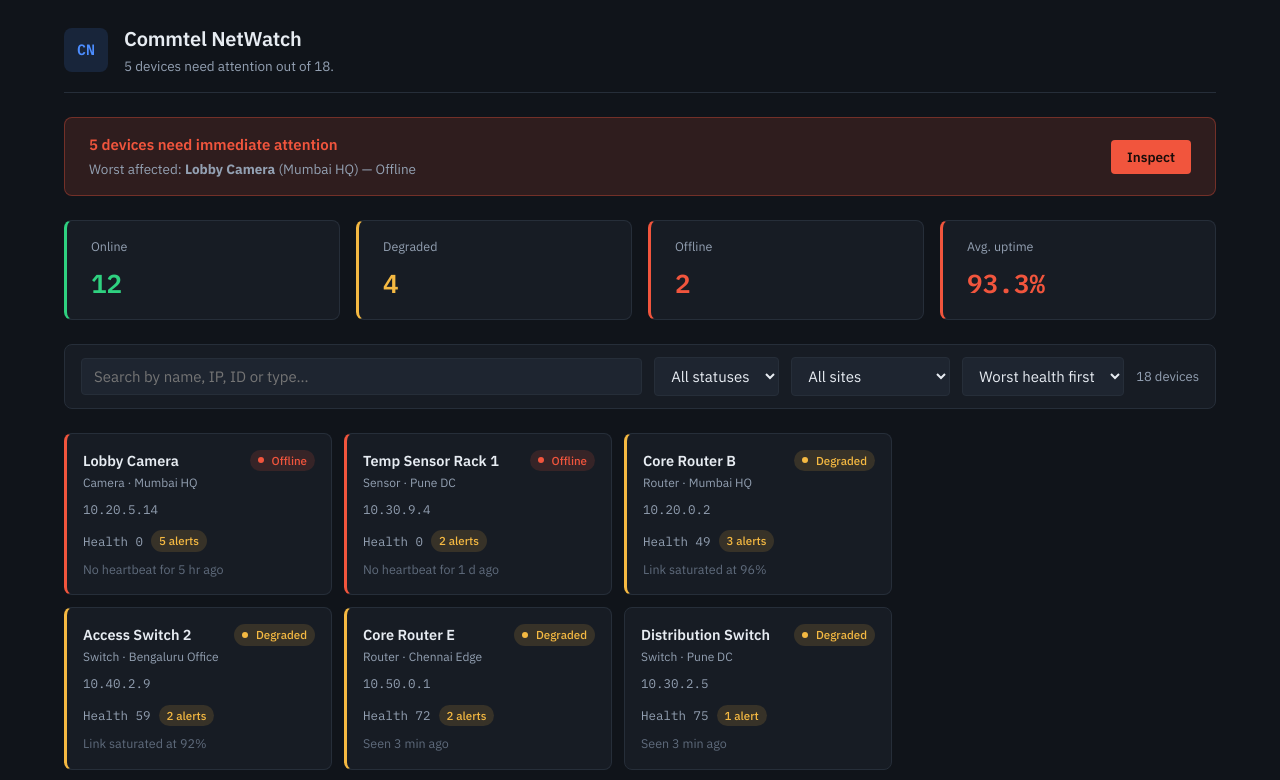
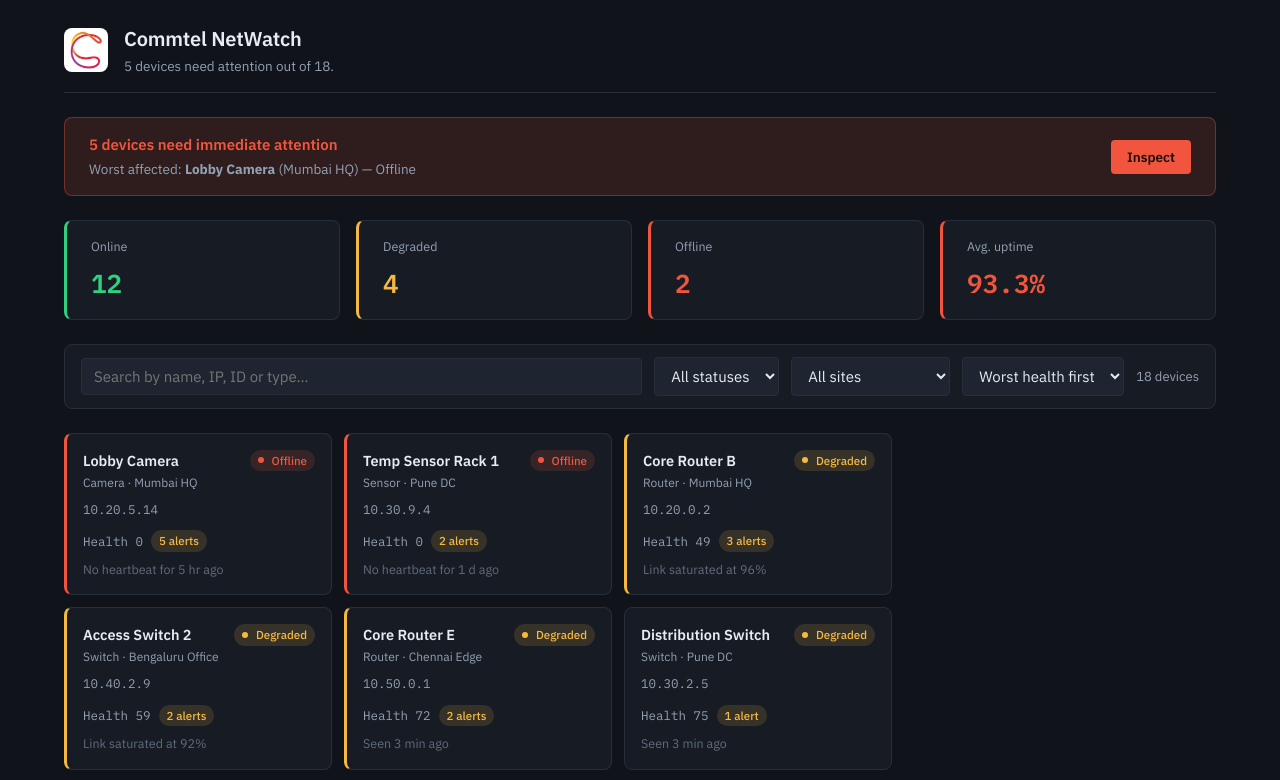
Before and after one commit to ajinkya-gholap/Commtel-Netwatch-New, a React (Vite) app: page / in a window 1280 px wide. Shown: the top 780 px of the page. Built offline with nearby package versions, Linux system fonts and the light colour scheme.

Commit message:
components: use logo image in Header brand mark
Replace the "CN" text mark with the site logo image (public/download.webp).

Co-Authored-By: Claude Sonnet 5 <noreply@anthropic.com>

```diff
--- a/src/components/Header.jsx
+++ b/src/components/Header.jsx
@@ -12,7 +12,9 @@ export default function Header({ devices }) {
   return (
     <header className={styles.header}>
       <div className={styles.header__brand}>
-        <span className={styles.header__mark}>CN</span>
+        <span className={styles.header__mark}>
+          <img className={styles.header__mark} src="/download.webp" alt="Site Visit Desk logo" />
+        </span>
         <div>
           <h1 className={styles.header__title}>Commtel NetWatch</h1>
           <p className={styles.header__summary}>{summary}</p>
```
Also changed, not shown: public/download.webp (added).
